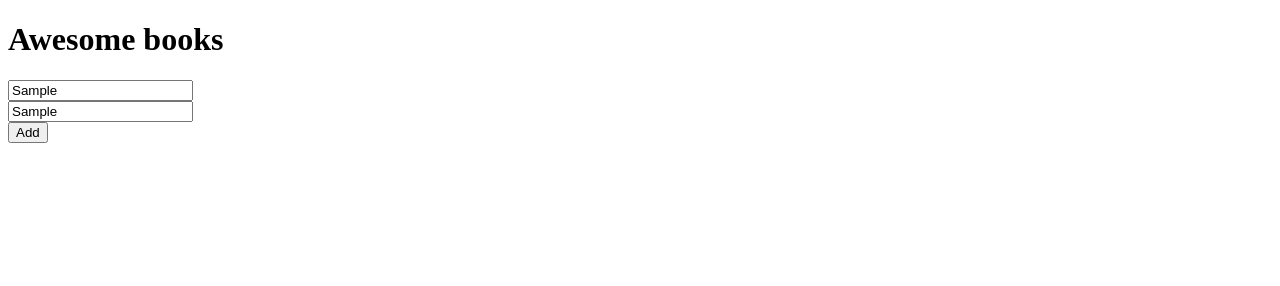
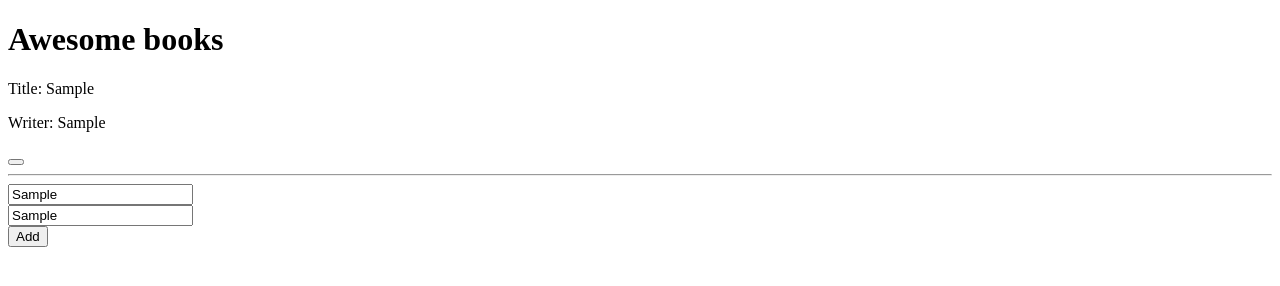
Before and after one commit to shakespear95/Awesome-books, a plain HTML site: page index.html in a window 1280 px wide. Both pictures are taken after typing "Sample", "Sample" into the empty fields and a click on the button "Add". Drawn offline with Linux system fonts and the light colour scheme.

Commit message:
Add books dynamically

```diff
--- a/form.js
+++ b/form.js
@@ -1,53 +1,60 @@
-// dom elements
 const Form = document.getElementById('booksform');
 const Bookscontainer = document.querySelector('.books');
 const bookname = Form['title'];
 const writer = Form['name'];
 
-const books = [
+let title =''
+let nam = ''
 
-];
+const books = [];
 
-let book = function Book(title, name) {
+function Book(title, name) {
     this.title = title;
     this.name = name;
 }
 
-const addBook = (title , name) => {
-    books.push({
-        title,
-        name,
-    });
-
-    return {title, name};
+const addBook = (book) => {
+    books.push(book);
+    createBooksElements(book)
 };
 
+bookname.addEventListener('input', () => {
+    title = bookname.value
+})
+
+writer.addEventListener('input', () => {
+    nam = writer.value
+})
 
 
 const createBooksElements = ({title , name})=> {
     const Booksdiv = document.createElement ('div');
     const BookTitle = document.createElement('p');
     const BookWritter = document.createElement('p');
+    const remove = document.createElement('button')
+    remove.addEventListener('click', () => {
+        books.forEach(book => {
+            if (book.title === title && book.name === name) {
+                let i = books.indexOf(book)
+
+                books.splice(i,1)
+            }
+        })
+    })
+    const line = document.createElement('hr')
 
     BookTitle.innerText = " Title: " + title;
     BookWritter.innerText = " Writer: " + name;
 
     Booksdiv.append(BookTitle, BookWritter);
     Bookscontainer.appendChild(Booksdiv);
+    Bookscontainer.appendChild(remove)
+    Bookscontainer.appendChild(line)
 }
 
 books.forEach(createBooksElements)
 
 Form.onsubmit = (e) => {
     e.preventDefault();
-
-    // const newBook = addBook(
-    //     titleInput.value,
-    //     nameInput.value
-    // );
-    books.push('shakes','book')
-
-//    createBooksElements('shakes','newBook') ;
-//    titleInput.value = " ";
-//    nameInput.value= " ";
+    addBook(new Book(title, nam))
 };
--- a/index.html
+++ b/index.html
@@ -14,6 +14,8 @@
         </h1>
     </header>
 
+    <div class="books"></div>
+
     <form action="" id="booksform">
         <input type="text" name="title" placeholder="Title">
         <br>
@@ -22,7 +24,6 @@
         <button id="addBook">Add</button>
     </form>
 
-    <div class="books"></div>
     <script src="/form.js"></script>
 </body>
 </html>
```
